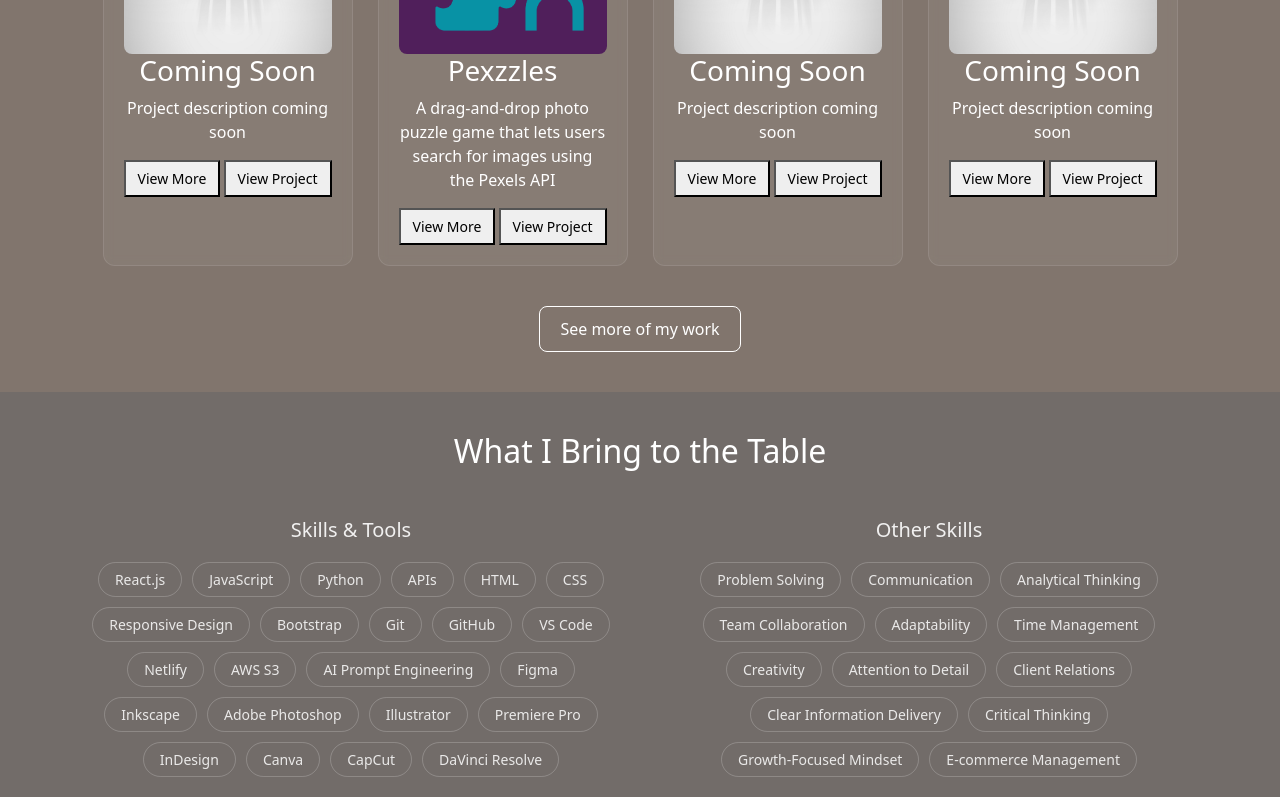
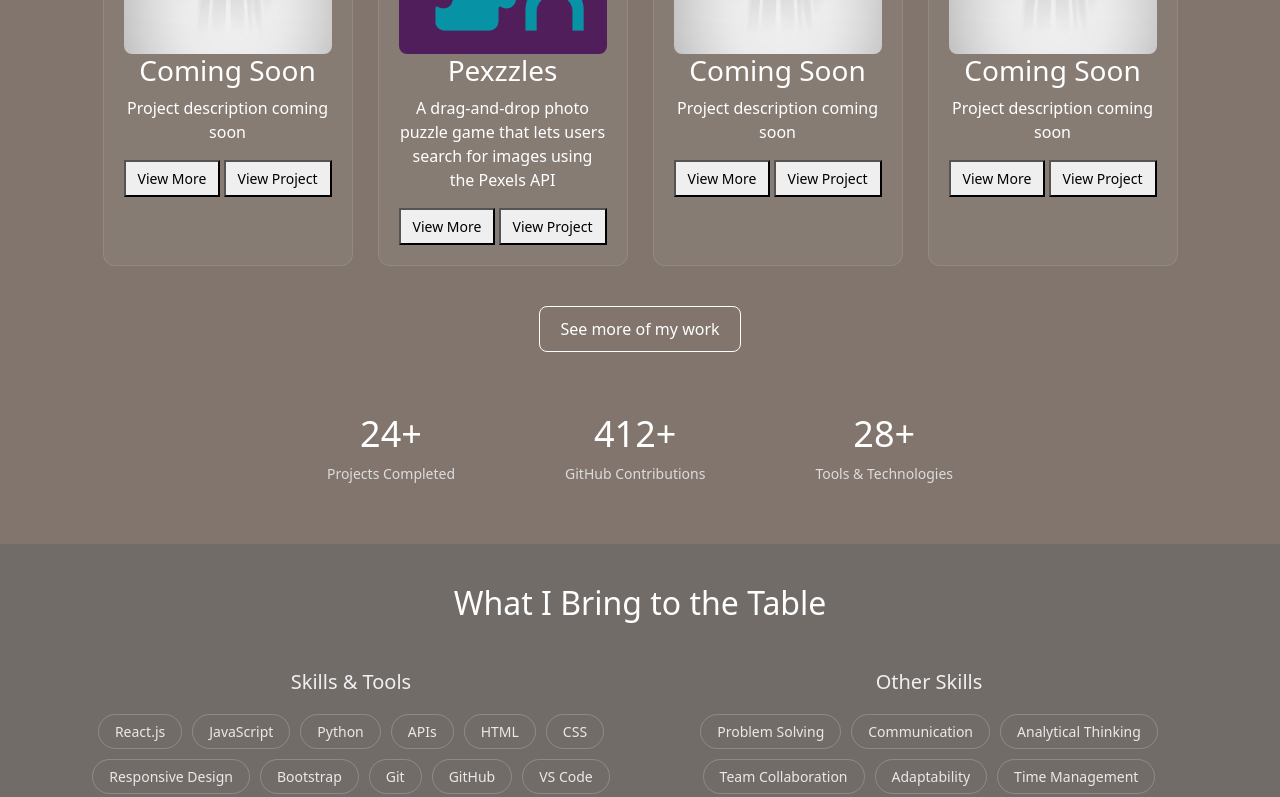
Before and after one commit to gititbunny/nn-react-portfolio, a React (Create React App) app in the folder portfolio/: page / in a window 1280 px wide. Shown: the part 2000-2797 px from the top of the page. Built offline with nearby package versions, Linux system fonts and the light colour scheme.

Commit message:
Add stats counter

```diff
--- a/portfolio/src/components/Projects.js
+++ b/portfolio/src/components/Projects.js
@@ -1,4 +1,5 @@
 import React, { useState } from "react";
+import StatCounter from "./StatCounter";
 import "../styles/Projects.css";
 
 const projects = [
@@ -147,6 +148,12 @@ function Projects() {
         </a>
       </div>
 
+      <div className="stats-row">
+        <StatCounter label="Projects Completed" end={24} />
+        <StatCounter label="GitHub Contributions" end={412} />
+        <StatCounter label="Tools & Technologies" end={28} />
+      </div>
+
       {selectedProject && (
         <div className="project-modal">
           <div className="modal-content">
--- /dev/null
+++ b/portfolio/src/components/StatCounter.js
@@ -0,0 +1,42 @@
+import React, { useEffect, useRef, useState } from "react";
+
+function StatCounter({ label, end }) {
+  const [count, setCount] = useState(0);
+  const ref = useRef();
+
+  useEffect(() => {
+    let observer;
+    const animate = () => {
+      let start = 0;
+      const duration = 1500;
+      const stepTime = Math.abs(Math.floor(duration / end));
+      const timer = setInterval(() => {
+        start += 1;
+        setCount(start);
+        if (start === end) clearInterval(timer);
+      }, stepTime);
+    };
+
+    if (ref.current) {
+      observer = new IntersectionObserver(
+        ([entry]) => {
+          if (entry.isIntersecting) {
+            animate();
+            observer.disconnect();
+          }
+        },
+        { threshold: 1 }
+      );
+      observer.observe(ref.current);
+    }
+  }, [end]);
+
+  return (
+    <div className="stat" ref={ref}>
+      <h3>{count}+</h3>
+      <p>{label}</p>
+    </div>
+  );
+}
+
+export default StatCounter;
--- a/portfolio/src/styles/Projects.css
+++ b/portfolio/src/styles/Projects.css
@@ -224,3 +224,52 @@
     position: relative;
   }
 }
+
+.stats-row {
+  margin-top: 40px;
+  display: flex;
+  justify-content: center;
+  gap: 50px;
+  flex-wrap: wrap;
+}
+
+.stat {
+  padding: 20px 30px;
+  min-width: 150px;
+  text-align: center;
+  transition: transform 0.3s ease;
+}
+
+.stat:hover {
+  transform: scale(1.05);
+}
+
+.stat h3 {
+  font-size: 36px;
+  margin: 0;
+  color: white;
+}
+
+.stat p {
+  margin: 8px 0 0;
+  font-size: 14px;
+  color: #ddd;
+}
+
+@media (max-width: 768px) {
+  .stats-row {
+    gap: 20px;
+  }
+
+  .stat h3 {
+    font-size: 24px;
+  }
+
+  .stat p {
+    font-size: 12px;
+  }
+
+  .stat {
+    padding: 16px 20px;
+  }
+}
```
